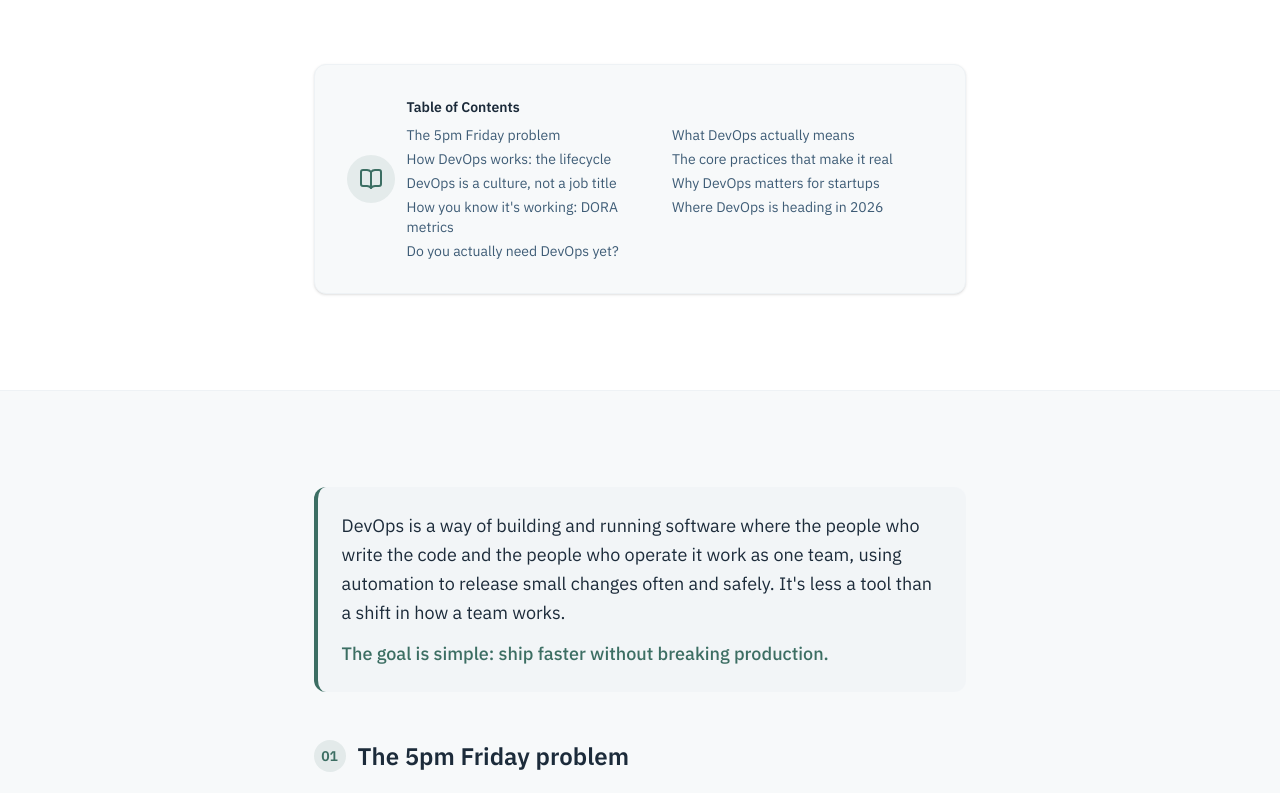
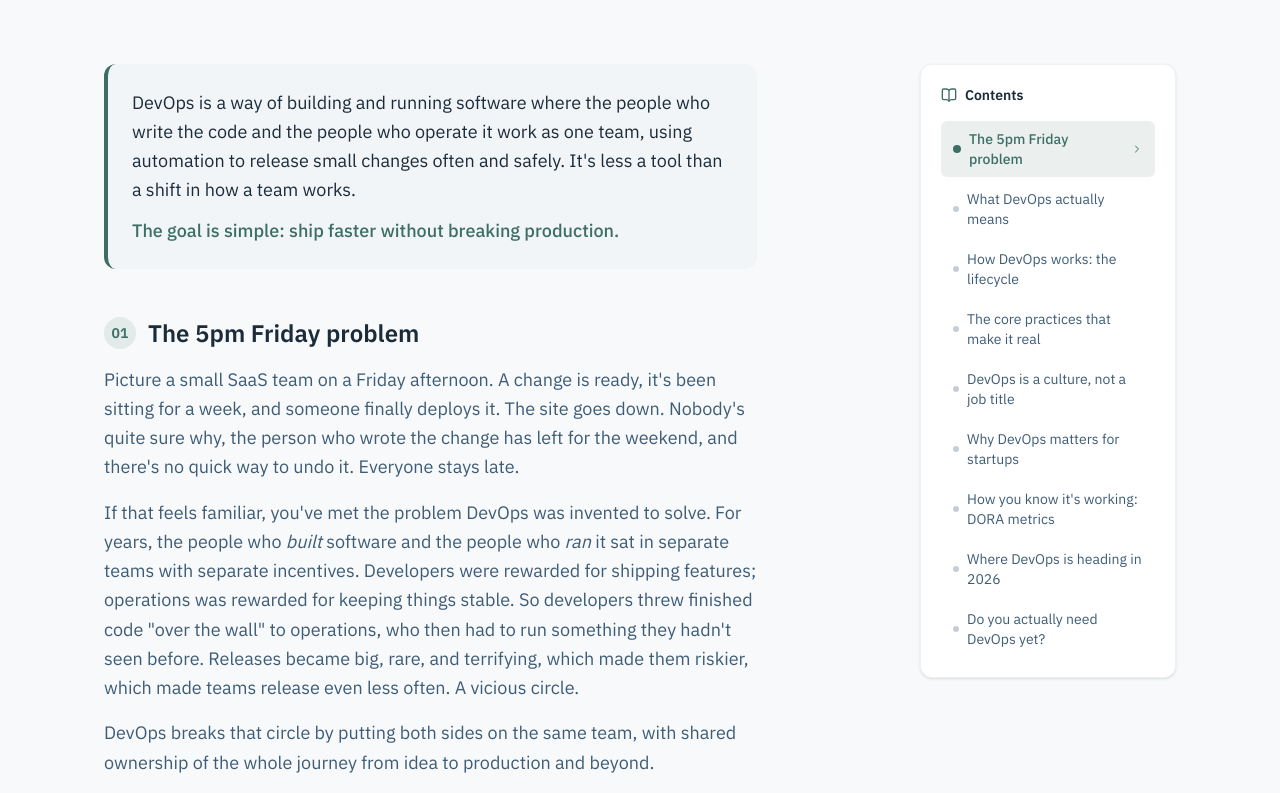
Before and after one commit to aryantrivedi28/hireDevopsExpert, a Next.js app: page /blog/what-is-devops in a window 1280 px wide. Shown: the part 740-1533 px from the top of the page. Built offline with nearby package versions, Linux system fonts and the light colour scheme.

Commit message:
blog updated

```diff
--- /dev/null
+++ b/src/app/blog/what-is-devops/components/TableOfContents.tsx
@@ -0,0 +1,134 @@
+// app/blog/what-is-devops/components/TableOfContents.tsx
+"use client";
+
+import { useState, useEffect } from "react";
+import { BookOpen, ChevronDown, ChevronRight } from "lucide-react";
+
+interface TOCItem {
+  id: string;
+  label: string;
+}
+
+interface TableOfContentsProps {
+  items: TOCItem[];
+}
+
+export function TableOfContents({ items }: TableOfContentsProps) {
+  const [activeId, setActiveId] = useState<string>("");
+  const [isMobileOpen, setIsMobileOpen] = useState(false);
+
+  useEffect(() => {
+    const observer = new IntersectionObserver(
+      (entries) => {
+        entries.forEach((entry) => {
+          if (entry.isIntersecting) {
+            setActiveId(entry.target.id);
+          }
+        });
+      },
+      {
+        rootMargin: "-80px 0px -40% 0px",
+        threshold: 0.1
+      }
+    );
+
+    const sectionElements = items
+      .map((item) => document.getElementById(item.id))
+      .filter(Boolean) as HTMLElement[];
+
+    sectionElements.forEach((el) => observer.observe(el));
+
+    return () => {
+      sectionElements.forEach((el) => observer.unobserve(el));
+    };
+  }, [items]);
+
+  const scrollToSection = (id: string) => {
+    const element = document.getElementById(id);
+    if (element) {
+      const offset = 100;
+      const elementPosition = element.getBoundingClientRect().top;
+      const offsetPosition = elementPosition + window.pageYOffset - offset;
+      window.scrollTo({
+        top: offsetPosition,
+        behavior: "smooth"
+      });
+    }
+    setIsMobileOpen(false);
+  };
+
+  return (
+    <>
+      {/* Mobile Toggle */}
+      <div className="lg:hidden mb-6">
+        <button
+          onClick={() => setIsMobileOpen(!isMobileOpen)}
+          className="flex w-full items-center justify-between rounded-lg border border-mist bg-white px-4 py-3 text-left shadow-sm transition-colors hover:border-teal-deep/30"
+        >
+          <span className="font-medium text-ink">Table of Contents</span>
+          <ChevronDown className={`h-5 w-5 text-slate transition-transform ${isMobileOpen ? "rotate-180" : ""}`} />
+        </button>
+        {isMobileOpen && (
+          <div className="mt-2 rounded-lg border border-mist bg-white p-4 shadow-sm">
+            <nav className="space-y-2">
+              {items.map((item) => (
+                <button
+                  key={item.id}
+                  onClick={() => scrollToSection(item.id)}
+                  className={`block w-full text-left px-3 py-2 rounded-md text-sm transition-all ${
+                    activeId === item.id
+                      ? "bg-teal-deep/10 text-teal-deep font-medium pl-4 border-l-2 border-teal-deep"
+                      : "text-slate hover:bg-mist/50 hover:pl-4"
+                  }`}
+                >
+                  <span className="flex items-center gap-2">
+                    <span className={`h-1.5 w-1.5 rounded-full transition-colors ${
+                      activeId === item.id ? "bg-teal-deep" : "bg-slate/30"
+                    }`} />
+                    {item.label}
+                  </span>
+                </button>
+              ))}
+            </nav>
+          </div>
+        )}
+      </div>
+
+      {/* Desktop Sticky TOC */}
+      <div className="hidden lg:block sticky top-24 self-start w-64 shrink-0">
+        <div className="rounded-xl border border-mist bg-white p-5 shadow-sm">
+          <div className="flex items-center gap-2 mb-4">
+            <BookOpen className="h-4 w-4 text-teal-deep" />
+            <p className="text-sm font-semibold text-ink">Contents</p>
+          </div>
+          <nav className="space-y-1">
+            {items.map((item) => {
+              const isActive = activeId === item.id;
+              return (
+                <button
+                  key={item.id}
+                  onClick={() => scrollToSection(item.id)}
+                  className={`group flex w-full items-center gap-2 rounded-md px-3 py-2 text-sm transition-all ${
+                    isActive
+                      ? "bg-teal-deep/10 text-teal-deep font-medium"
+                      : "text-slate hover:bg-mist/50 hover:text-ink"
+                  }`}
+                >
+                  <span className={`h-1.5 w-1.5 rounded-full transition-all ${
+                    isActive
+                      ? "bg-teal-deep w-2 h-2"
+                      : "bg-slate/30 group-hover:bg-slate/50"
+                  }`} />
+                  <span className="flex-1 text-left">{item.label}</span>
+                  {isActive && (
+                    <ChevronRight className="h-3 w-3 text-teal-deep" />
+                  )}
+                </button>
+              );
+            })}
+          </nav>
+        </div>
+      </div>
+    </>
+  );
+}
--- a/src/app/blog/what-is-devops/page.tsx
+++ b/src/app/blog/what-is-devops/page.tsx
@@ -28,6 +28,7 @@ import {
   Rocket
 } from "lucide-react";
 import { FaLinkedin, FaTwitter } from "react-icons/fa";
+import { TableOfContents } from "./components/TableOfContents";
 
 export const metadata: Metadata = {
   title: "What Is DevOps? A Practical Guide for Startups | Hire DevOps Expert",
@@ -78,15 +79,15 @@ const FAQS = [
   },
   {
     question: "Do startups need DevOps?",
-    answer: "Most growing startups benefit from the basics early—an automated deploy, infrastructure as code, backups, and monitoring. You don't need the full setup on day one, but you'll want it before manual processes start causing outages or slowing your team down."
+    answer: "Most growing startups benefit from the basics early an automated deploy, infrastructure as code, backups, and monitoring. You don't need the full setup on day one, but you'll want it before manual processes start causing outages or slowing your team down."
   },
   {
     question: "What's the difference between DevOps and Agile?",
-    answer: "Agile is about how you plan and build software in small, iterative cycles. DevOps extends that thinking to how you release and run it. They work well together—Agile gets a feature written; DevOps gets it safely into production."
+    answer: "Agile is about how you plan and build software in small, iterative cycles. DevOps extends that thinking to how you release and run it. They work well together Agile gets a feature written; DevOps gets it safely into production."
   },
   {
     question: "What does a DevOps engineer do?",
-    answer: "A DevOps engineer builds and maintains the pipelines, infrastructure, and automation that let a team ship reliably—CI/CD, cloud infrastructure, monitoring, and security."
+    answer: "A DevOps engineer builds and maintains the pipelines, infrastructure, and automation that let a team ship reliably CI/CD, cloud infrastructure, monitoring, and security."
   },
   {
     question: "When should a startup adopt DevOps?",
@@ -290,37 +291,17 @@ export default function WhatIsDevOpsPage() {
         </div>
       </section>
 
-      {/* Table of Contents */}
-      <Section className="border-b border-mist bg-white py-8">
+      {/* Main Content with Sticky TOC */}
+      <Section className="py-8 md:py-12">
         <Container>
-          <div className="mx-auto max-w-[68ch]">
-            <div className="flex items-center gap-3 rounded-xl border border-mist bg-off p-6 shadow-sm md:p-8">
-              <div className="flex h-12 w-12 shrink-0 items-center justify-center rounded-full bg-teal-deep/10 text-teal-deep">
-                <BookOpen className="h-6 w-6" />
-              </div>
-              <div className="flex-1">
-                <p className="text-sm font-semibold text-ink">Table of Contents</p>
-                <div className="mt-2 grid grid-cols-1 gap-1 sm:grid-cols-2">
-                  {TABLE_OF_CONTENTS.map((item) => (
-                    <a
-                      key={item.id}
-                      href={`#${item.id}`}
-                      className="text-sm text-slate transition-colors hover:text-teal-deep"
-                    >
-                      {item.label}
-                    </a>
-                  ))}
-                </div>
-              </div>
-            </div>
-          </div>
-        </Container>
-      </Section>
+          <div className="flex flex-col lg:flex-row gap-8 lg:gap-12">
+            {/* Article Content */}
+            <div className="flex-1 min-w-0">
+              {/* Mobile TOC */}
+              {/* <TableOfContents items={TABLE_OF_CONTENTS} /> */}
 
               {/* Article Content */}
-      <Section className="py-8 md:py-12">
-        <Container>
-          <div className="mx-auto max-w-[68ch]">
+              <div className="max-w-[68ch]">
                 {/* Introduction */}
                 <div className="rounded-xl border-l-4 border-teal-deep bg-mist/50 p-4 md:p-6 mb-8">
                   <p className="text-base md:text-lg leading-relaxed text-ink">
@@ -366,7 +347,7 @@ export default function WhatIsDevOpsPage() {
                   </li>
                   <li className="relative pl-6 text-base md:text-lg leading-relaxed text-slate">
                     <span className="absolute left-0 text-teal-deep font-bold">•</span>
-                <strong className="text-ink font-semibold">Automation.</strong> The culture is made practical by automating the repetitive, error-prone steps—building, testing, and deploying code—so releases stop depending on one person remembering the right sequence at 5pm on a Friday.
+                    <strong className="text-ink font-semibold">Automation.</strong> The culture is made practical by automating the repetitive, error-prone steps building, testing, and deploying code so releases stop depending on one person remembering the right sequence at 5pm on a Friday.
                   </li>
                 </ul>
 
@@ -558,7 +539,7 @@ export default function WhatIsDevOpsPage() {
                     <div>
                       <h4 className="font-semibold text-ink">AI in the Pipeline</h4>
                       <p className="mt-2 text-sm text-slate">
-                    AI is moving into CI/CD—summarising failed builds, suggesting fixes, flagging risky changes. The sensible pattern is AI <em>assisting</em> engineers, not making the final call.
+                        AI is moving into CI/CD summarising failed builds, suggesting fixes, flagging risky changes. The sensible pattern is AI <em>assisting</em> engineers, not making the final call.
                       </p>
                       <div className="mt-4 rounded-lg bg-mist p-4">
                         <p className="text-sm text-slate">
@@ -580,7 +561,7 @@ export default function WhatIsDevOpsPage() {
                   </p>
                 </div>
                 <p className="text-base md:text-lg leading-relaxed text-slate mb-4">
-              If you're a solo founder with a prototype and no users, you don't need a DORA dashboard—you need to find product-market fit. What you <em>do</em> want early is the cheap, high-leverage basics: a simple automated deploy, version-controlled infrastructure, backups, and a bit of monitoring. That's often called <strong>minimum viable DevOps</strong>.
+                  If you're a solo founder with a prototype and no users, you don't need a DORA dashboard you need to find product-market fit. What you <em>do</em> want early is the cheap, high-leverage basics: a simple automated deploy, version-controlled infrastructure, backups, and a bit of monitoring. That's often called <strong>minimum viable DevOps</strong>.
                 </p>
                 <p className="text-base md:text-lg leading-relaxed text-slate mb-4">
                   You've probably outgrown "we'll deal with it later" when you notice the signs: deployments are manual and nerve-wracking, you've had avoidable downtime, cloud costs are creeping up with no clear owner, releases are slowing down as the team grows, or there's simply no one whose job it is to keep production healthy.
@@ -596,6 +577,13 @@ export default function WhatIsDevOpsPage() {
                     Book a free technical call
                     <ArrowRight className="h-4 w-4" />
                   </Link>
+                </div>
+              </div>
+            </div>
+
+            {/* Sticky Table of Contents - Desktop */}
+            <div className="hidden lg:block">
+              <TableOfContents items={TABLE_OF_CONTENTS} />
             </div>
           </div>
         </Container>
```
Lines whose indentation alone changed are shown as unchanged.
